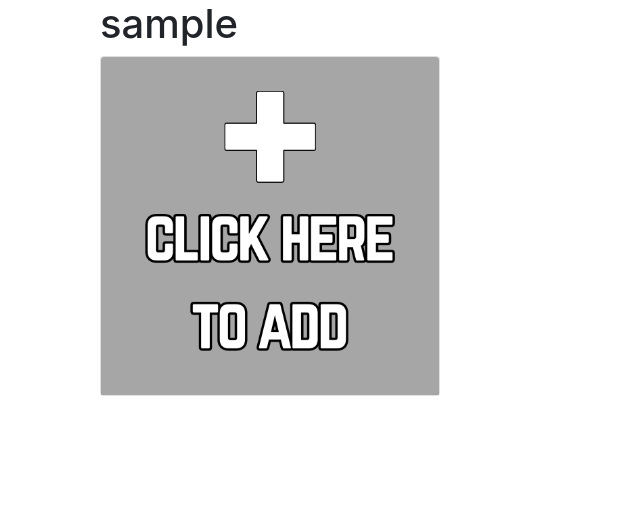
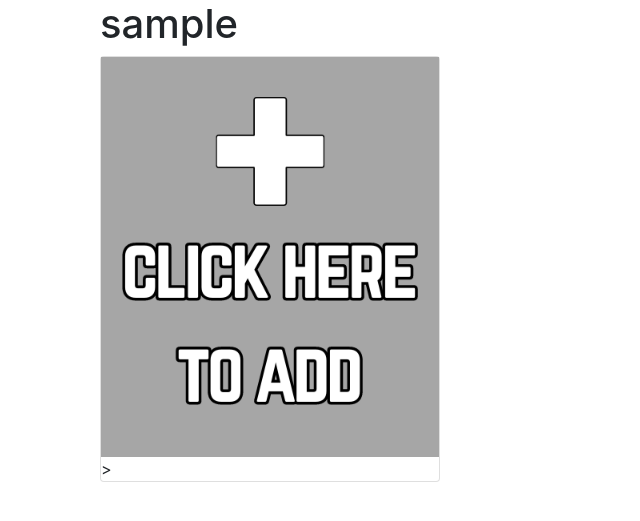
Before and after one commit to mchughbrian/RecipeProject, a Django app: page / in a window 1280 px wide. Shown: the part 56-577 px from the top of the page, without its empty margins (0-640 px from the left). Run offline with Django 4.2, Linux system fonts and the light colour scheme; the visitor is signed in with stand-in values (Sample User, id 1); data that the repository does not hold is empty; some libraries are stand-ins or nearby versions.

Commit message:
Pictures re-sized to 400 px so that they are all the same

```diff
--- /dev/null
+++ b/static/css/custom.css
@@ -0,0 +1,6 @@
+.img-container {
+    height: 400px;  /* You can adjust this value according to your needs */
+    background-position: center;
+    background-repeat: no-repeat;
+    background-size: cover;
+}
--- a/templates/recipes/home.html
+++ b/templates/recipes/home.html
@@ -18,21 +18,19 @@
         </div>
 
         <!-- Recipe section -->
-        <div class="row">
+        <div class="row d-flex">
             <!-- Add new recipe block -->
-            <div class="col-md-4">
-                <div class="card">
-                    <a href="{% url 'add_recipe' %}">
-                        <img src="{% static 'images/add-recipe.png' %}" class="card-img-top" alt="Add new recipe">
-                    </a>
+            <div class="col-md-4 d-flex">
+                <div class="card flex-grow-1 d-flex flex-column">
+                    <a href="{% url 'add_recipe' %}" class="img-container" style="background-image: url({% static 'images/add-recipe.png' %});"></a>>
                 </div>
             </div>
 
             <!-- Existing recipes blocks -->
             {% for recipe in recipes %}
-            <div class="col-md-4">
-                <div class="card">
-                    <img src="{{ recipe.image.url }}" class="card-img-top" alt="{{ recipe.name }}">
+            <div class="col-md-4 d-flex">
+                <div class="card flex-grow-1 d-flex flex-column">
+                    <a href="/recipe/{{ recipe.id }}" class="img-container" style="background-image: url({{ recipe.image.url }});"></a>
                     <div class="card-body">
                         <h5 class="card-title">{{ recipe.name }}</h5>
                         <a href="/recipe/{{ recipe.id }}" class="btn btn-primary">View Recipe</a>
```
